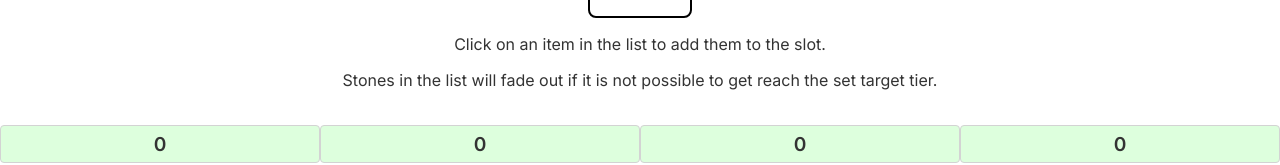
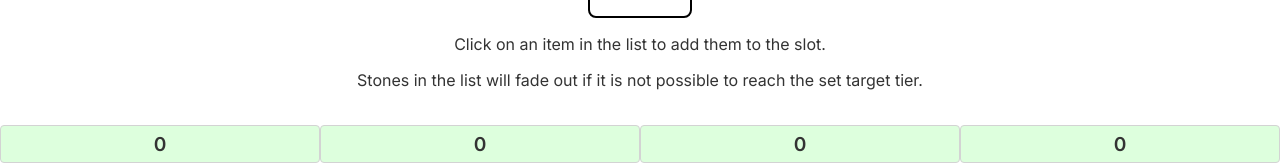
Before and after one commit to VirtualBird/wynditools-mabinogi, a React (Vite) app: page /alban-knights-training-stones in a window 1280 px wide. Shown: the part 425-590 px from the top of the page. Built offline with nearby package versions, Linux system fonts and the light colour scheme.

Commit message:
Update AlbanKnights.jsx

```diff
--- a/pages/AlbanKnights/AlbanKnights.jsx
+++ b/pages/AlbanKnights/AlbanKnights.jsx
@@ -249,7 +249,7 @@ export default function(){
                 </div>
 
                 <p>Click on an item in the list to add them to the slot.</p>
-                <p>Stones in the list will fade out if it is not possible to get reach the set target tier.</p>
+                <p>Stones in the list will fade out if it is not possible to reach the set target tier.</p>
                 <div className="stones-container">
                     <div className="yellow-container">
                         <p className="stone-active-value">{yellow?.value ? yellow.value : 0}</p>
```
